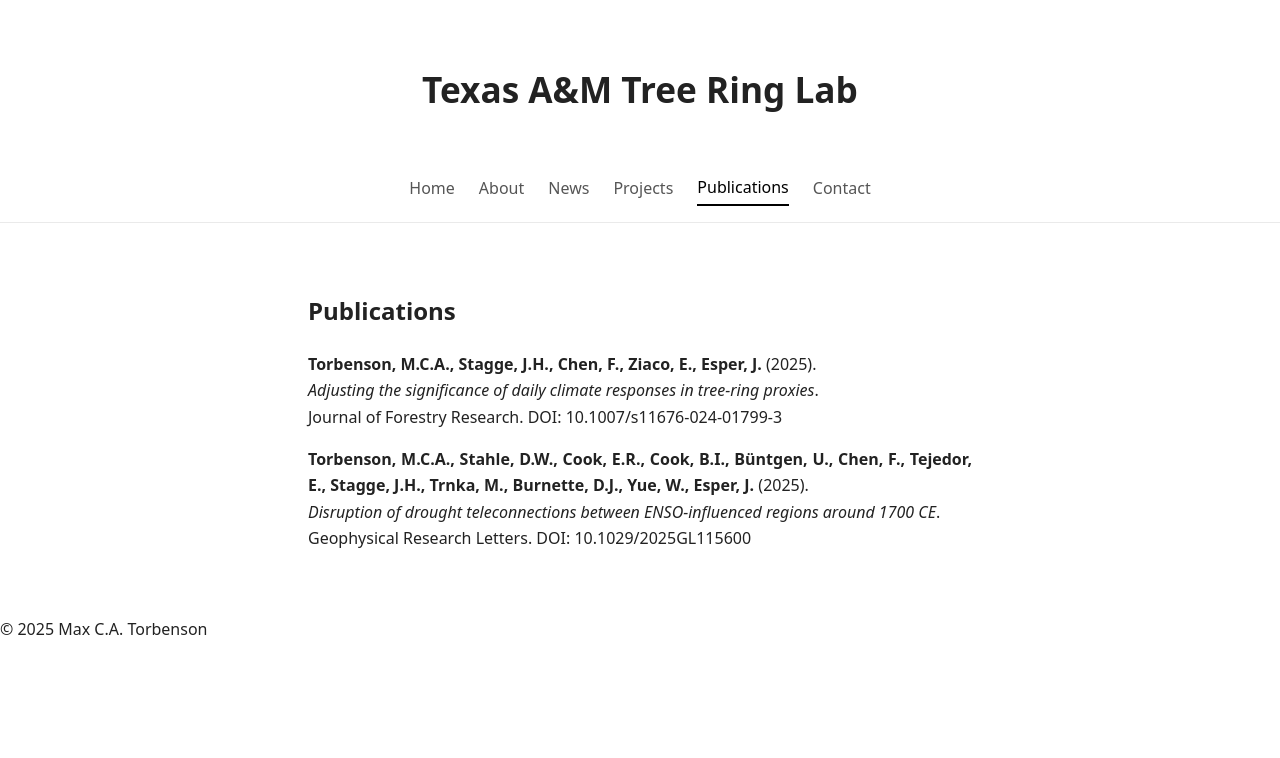
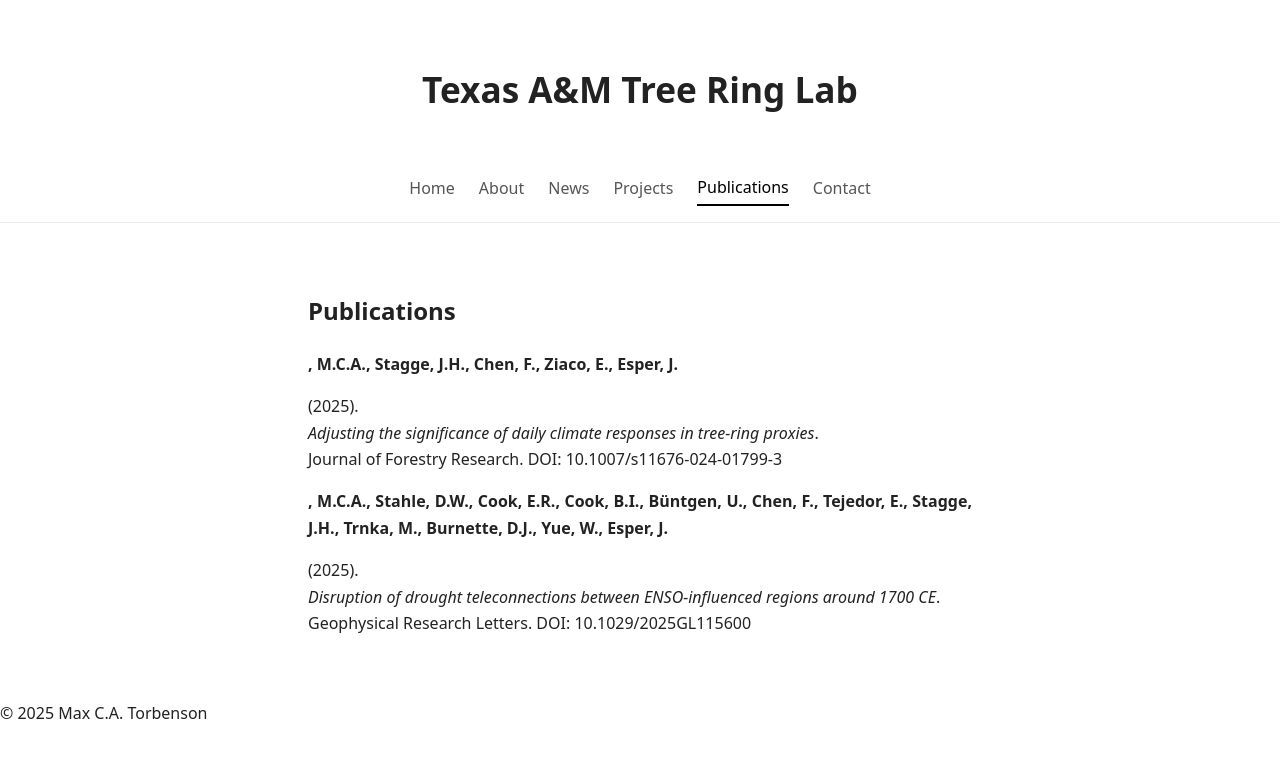
Before and after one commit to mcatorbenson/mcatorbenson.github.io, a Jekyll site: the page built from publications/index.md, in a window 1280 px wide. Shown: the top 758 px of the page. Built offline with Jekyll 4.4.1, drawn with Linux system fonts in a browser that asks for light colours.

Commit message:
Update index.md

```diff
--- a/publications/index.md
+++ b/publications/index.md
@@ -2,9 +2,9 @@
 layout: default
 title: Publications
 ---
-<h2>Publications</h2>
+## Publications
 {% for pub in site.data.publications %}
-**{{ pub.authors }}** ({{ pub.year }}).
+{{ pub.authors | replace: site.my_name, "**" | append: "**" | markdownify }} ({{ pub.year }}).
 *{{ pub.title }}*.
 {{ pub.journal }}{% if pub.doi %}. DOI: {{ pub.doi }}{% endif %}
 
```
